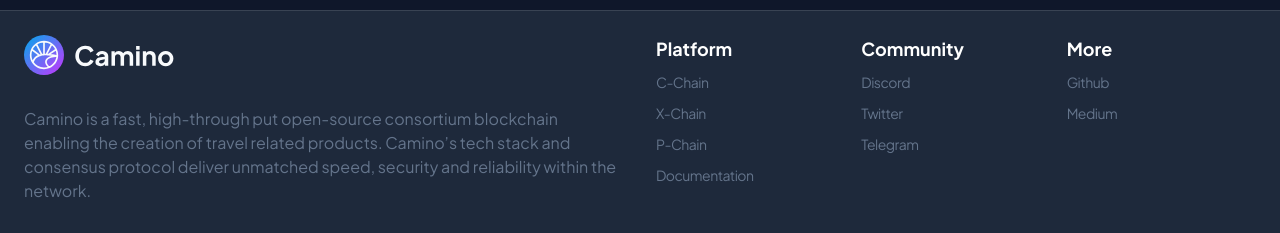
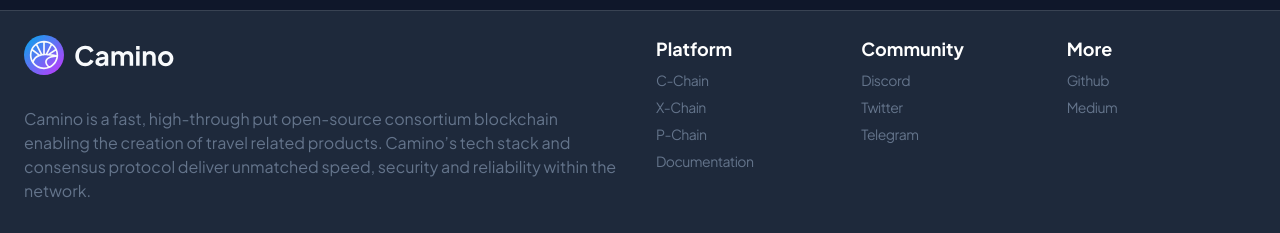
Before and after one commit to chain4travel/react-camino-block-explorer, a React (Create React App) app: page / in a window 1280 px wide. Shown: the part 492-725 px from the top of the page. Built offline with nearby package versions, Linux system fonts and the light colour scheme; no server answers.

Commit message:
Update semantic html

```diff
--- a/src/app/components/Footer.tsx
+++ b/src/app/components/Footer.tsx
@@ -154,8 +154,11 @@
                     }}
                   >
                     {link.links.map((l, i) => (
+                      <li
+                        style={{ textDecoration: 'none', listStyle: 'none' }}
+                        key={i}
+                      >
                         <Link
-                        key={i}
                           href={l.url}
                           style={{
                             color: 'secondary.primary',
@@ -164,9 +167,6 @@
                             textDecoration: 'none',
                           }}
                         >
-                        <li
-                          style={{ textDecoration: 'none', listStyle: 'none' }}
-                        >
                           <Typography
                             variant="body2"
                             component="span"
@@ -174,8 +174,8 @@
                           >
                             {l.text}
                           </Typography>
+                        </Link>
                       </li>
-                      </Link>
                     ))}
                   </ul>
                 </Grid>
```
Lines whose indentation alone changed are shown as unchanged.
